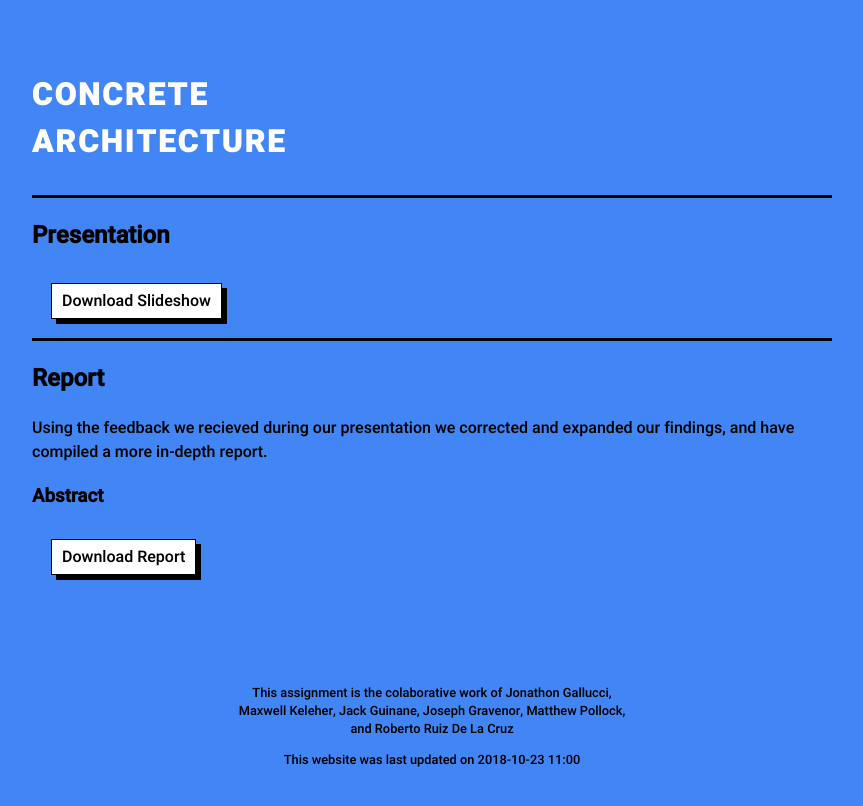
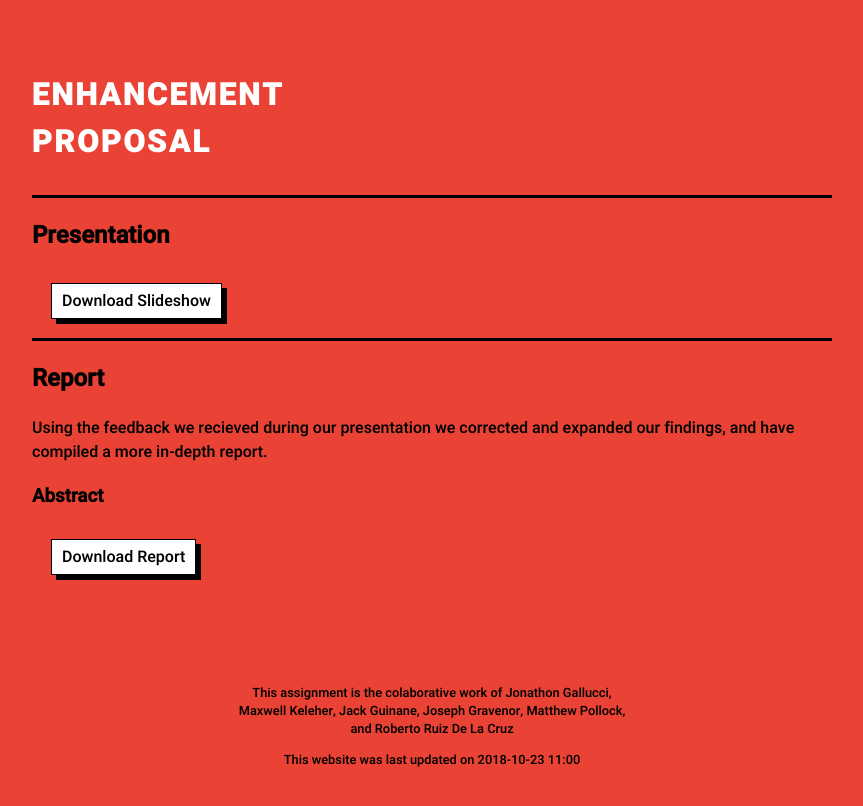
Before and after one commit to maxkele/CISC-322-Assignment-3, a plain HTML site: page index.html in a window 1280 px wide. Shown: the whole page, without its empty margins (208-1071 px from the left). Drawn offline with Linux system fonts and the light colour scheme.

Commit message:
Updated index.html and style.css
Changed page title and background colour to match assignment 3

```diff
--- a/index.html
+++ b/index.html
@@ -8,7 +8,7 @@
         <meta http-equiv='X-UA-Compatible' content='IE=edge'>
 
         <!-- Custom to this page -->
-        <title>Inspect Element: Concrete Architecture</title>
+        <title>Inspect Element: Enhancement Proposal</title>
         <link rel="stylesheet" type="text/css" href="./style.css" />
         <meta name="author" content="Maxwell Keleher, Jack Guinane" />
 <!--        <link id="favicon" rel="shortcut icon" type="image/png" href="./assets/LowerCaseGFavicon.png">-->
@@ -16,7 +16,7 @@
 
     <body>
         <div id="title">
-            <h1>Concrete<br>Architecture</h1>
+            <h1>Enhancement<br>Proposal</h1>
         </div>
 
         <hr>
@@ -24,18 +24,18 @@
 <!--        Add blurb about presentation-->
         <p></p>
         <ul>
-<!--            Add link to slides from assignment 2-->
+<!--            Add link to slides from assignment 3-->
             <li><div class="download"><a href="">Download Slideshow</a></div></li>
         </ul>
 
         <hr>
         <h2>Report</h2>
         <p>Using the feedback we recieved during our presentation we corrected and expanded our findings, and have compiled a more in-depth report.</p>
-<!--        Add abstract from second report-->
+<!--        Add abstract from third report-->
         <h3>Abstract</h3>
         <p></p>
         <ul>
-<!--            Add link to second report-->
+<!--            Add link to third report-->
             <li><div class="download"><a href="">Download Report</a></div></li>
         </ul>
 
--- a/style.css
+++ b/style.css
@@ -15,7 +15,7 @@ html
     font-family: "Heebo Medium";
     padding: 50px;
     margin: 0px;
-    background: #4285F4;
+    background: #EA4335;
 }
 
 body
```
